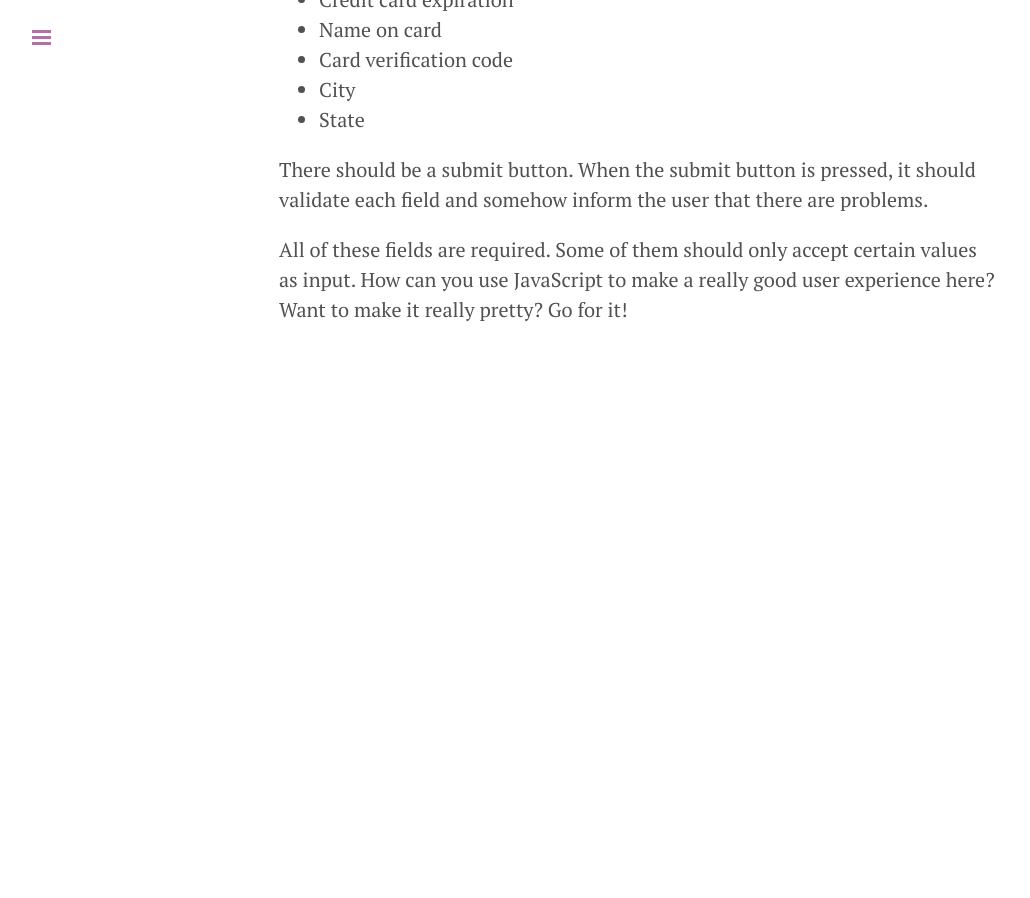
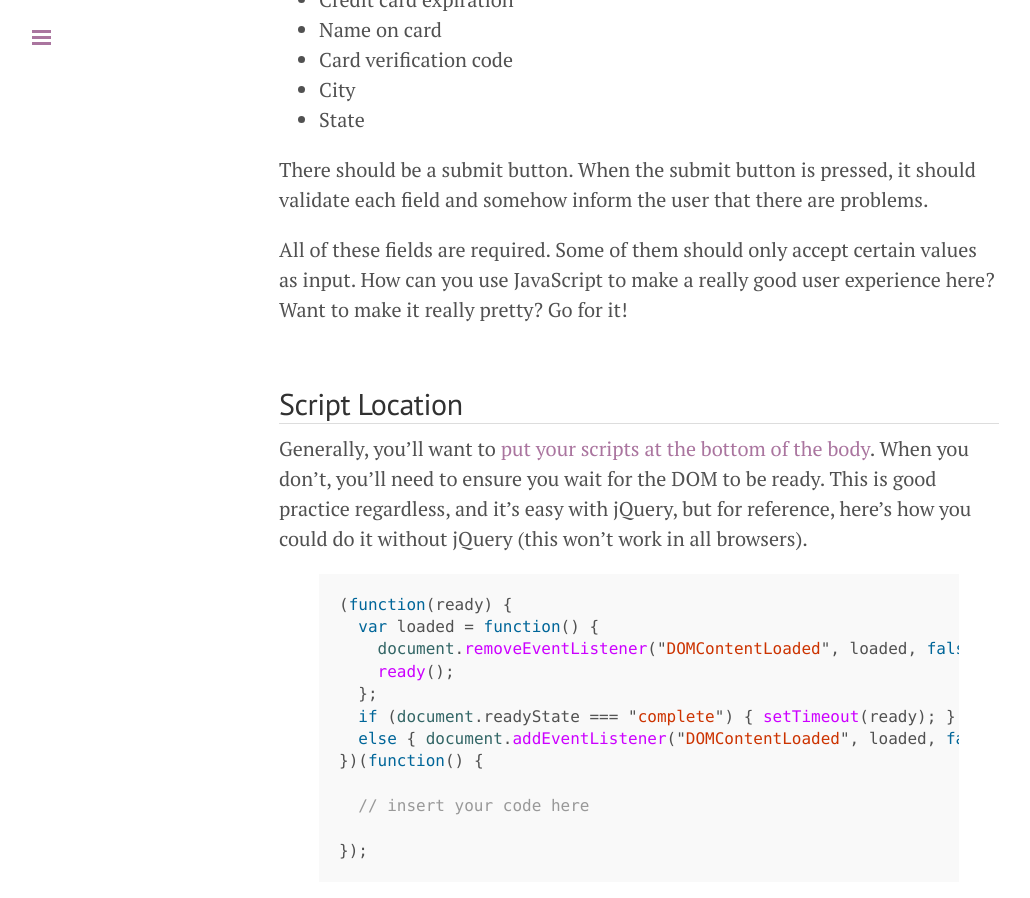
Before and after one commit to wbyoung/jsi, a Jekyll site: the page built from _posts/00-05-01-dom.md, in a window 1280 px wide and 900 px high, scrolled down 3536 px. Shown: the whole window, without its empty margins (1-1031 px from the left). Built offline with Jekyll 4.4.1, drawn with Linux system fonts in a browser that asks for light colours; nearby versions of some CDN libraries; Markdown is read by kramdown in place of the engine named in the settings; before the commit the page ends 3941 px from its top, so only the background shows below that.

Commit message:
Added info on script location.

```diff
--- a/_config.yml
+++ b/_config.yml
@@ -18,4 +18,4 @@ author:
   url:            https://twitter.com/wbyoung
 
 # Custom vars
-version:          1.0.12
+version:          1.0.13
--- a/_posts/00-05-01-dom.md
+++ b/_posts/00-05-01-dom.md
@@ -147,8 +147,33 @@ values as input. How can you use JavaScript to make a really good user
 experience here? Want to make it really pretty? Go for it!
 
 
+## Script Location
+
+Generally, you'll want to
+[put your scripts at the bottom of the body][yahoo-performance-scripts]. When
+you don't, you'll need to ensure you wait for the DOM to be ready. This is good
+practice regardless, and it's easy with jQuery, but for reference, here's how
+you could do it without jQuery (this won't work in all browsers).
+
+{% highlight javascript %}
+(function(ready) {
+  var loaded = function() {
+    document.removeEventListener("DOMContentLoaded", loaded, false);
+    ready();
+  };
+  if (document.readyState === "complete") { setTimeout(ready); }
+  else { document.addEventListener("DOMContentLoaded", loaded, false); }
+})(function() {
+
+  // insert your code here
+
+});
+{% endhighlight %}
+
+
 [mdn-dom]: https://developer.mozilla.org/en-US/docs/DOM
 [chrome-devtools]: https://developers.google.com/chrome-developer-tools/
+[yahoo-performance-scripts]: https://developer.yahoo.com/performance/rules.html#js_bottom
 
 [mdn-getElementById]: https://developer.mozilla.org/en-US/docs/Web/API/Document.getElementById
 [mdn-getElementsByClassName]: https://developer.mozilla.org/en-US/docs/Web/API/Document.getElementsByClassName
```
